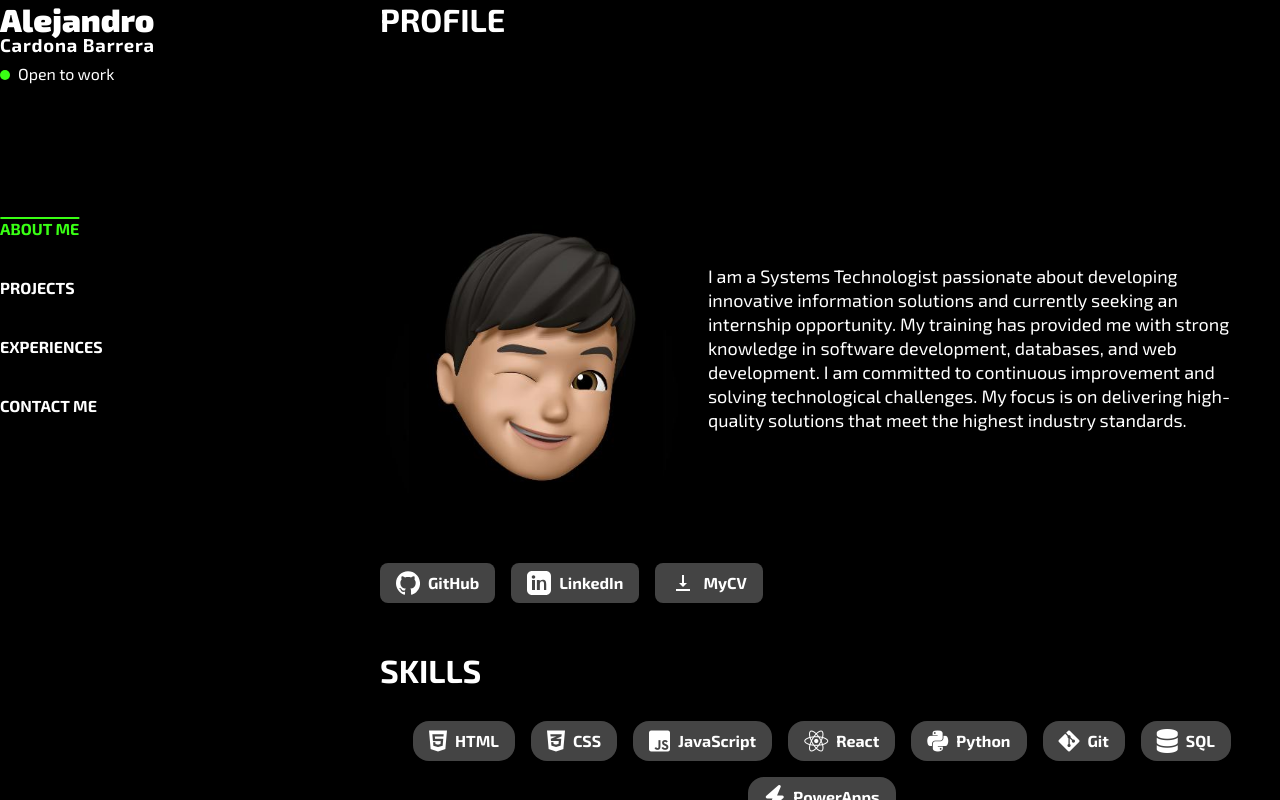
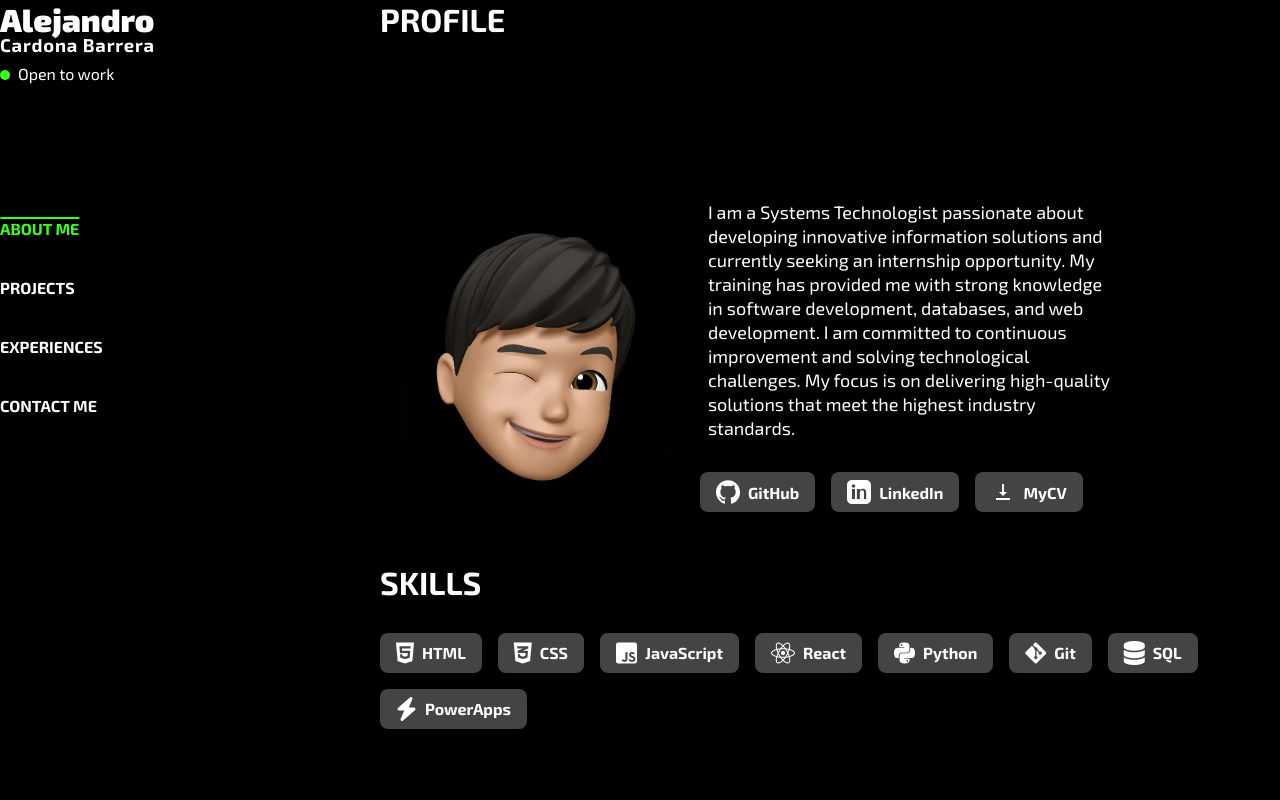
Before and after one commit to Alejo2403/PortfolioACB, a React (Vite) app: page / in a window 1280 px wide. Built offline with nearby package versions, Linux system fonts and the light colour scheme.

Commit message:
HV . AbouteMe Ready, next Experiences --

```diff
--- a/src/components/AboutMe.jsx
+++ b/src/components/AboutMe.jsx
@@ -11,10 +11,11 @@ const AboutMe = () => {
       </div>
       <div className='p-content'>
         <img src={photo} alt="" className="photo" />
+
+        <div className="side-content">
           <p className="description">
             I am a Systems Technologist passionate about developing innovative information solutions and currently seeking an internship opportunity. My training has provided me with strong knowledge in software development, databases, and web development. I am committed to continuous improvement and solving technological challenges. My focus is on delivering high-quality solutions that meet the highest industry standards.
           </p>
-      </div>
           <div className="contacts-profile">
             <a href="https://github.com/Alejo2403" target="_blank" rel="noopener noreferrer" className="social-button">
               <svg xmlns="http://www.w3.org/2000/svg" viewBox="0 0 24 24" fill="currentColor" className="social-icon">
@@ -37,6 +38,9 @@ const AboutMe = () => {
               <span>MyCV</span>
             </a>
           </div>
+        </div>
+      </div>
+
       <div class="skills-section">
         <h2 class="skills-title">Skills</h2>
         <div class="skills">
--- a/src/styles/AboutMe.css
+++ b/src/styles/AboutMe.css
@@ -64,7 +64,7 @@ REDES SOCIALES
     height: 2rem;
 }
 
-/*PANTALLA PEQUEÑA*/
+/*PANTALLA GRANDE*/
 @media (min-width: 768px) {
     .profile-container {
         padding: 0 0 0 20%;
@@ -81,7 +81,7 @@ REDES SOCIALES
     }
 
     .description{
-        padding-right: 2rem;
+        padding-right: 10rem;
     }
 
     .profile-container img {
@@ -113,7 +113,7 @@ REDES SOCIALES
 .skills-title {
     font-size: 2rem;
     text-transform: uppercase;
-    margin: 3rem 0 2rem 0;
+    margin: 2rem 0 2rem 0;
 }
 
 .skills {
@@ -121,14 +121,25 @@ REDES SOCIALES
     flex-wrap: wrap;
     gap: 1rem;
     justify-content: center;
-    padding: 0 1rem 2rem 0;
+    align-items: center;
+    padding: 1rem;
+}
+
+@media (min-width: 768px) {
+    .skills {
+        display: flex;
+        flex-wrap: wrap;
+        gap: 1rem;
+        justify-content: flex-start;
+        padding: 0 0 2rem 0;
+    }
 }
 
 .skill {
     background-color: #444444;
     color: white;
     padding: .5rem 1rem;
-    border-radius: 1rem;
+    border-radius: .5rem;
     display: flex;
     align-items: center;
     gap: .5rem;
```
Lines whose indentation alone changed are shown as unchanged.
